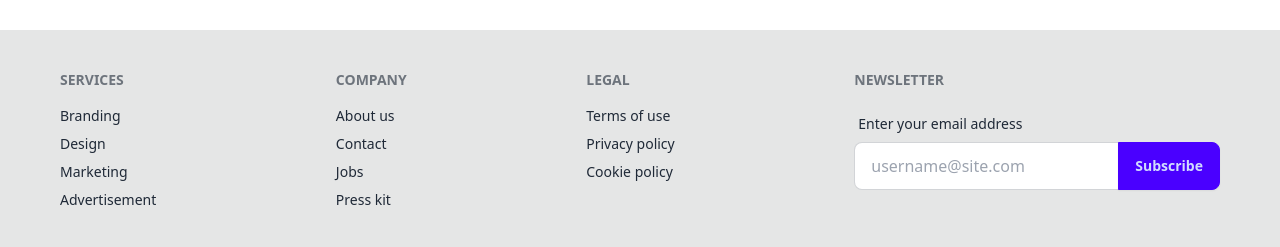
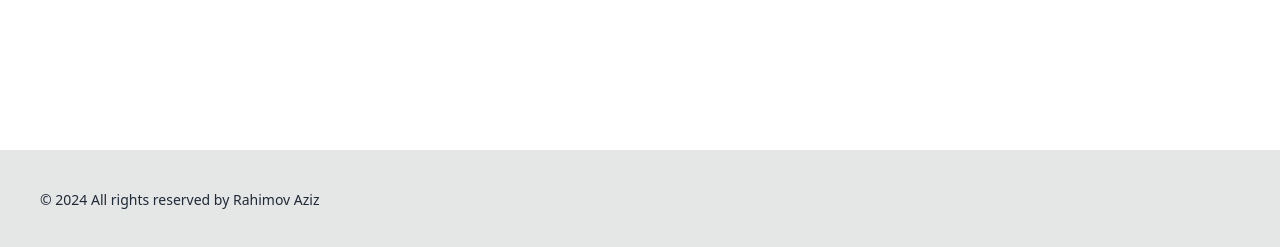
Before and after one commit to azizrahimov2509/Imtihon8oyRahimov, a React (Vite) app: page /cart in a window 1280 px wide. Shown: the part 550-797 px from the top of the page. Built offline with nearby package versions, Linux system fonts and the light colour scheme; no server answers; the database is empty; sample sign-in values are in the browser's storage.

Commit message:
kitchenapp

```diff
--- a/src/components/Layout/index.tsx
+++ b/src/components/Layout/index.tsx
@@ -1,5 +1,5 @@
 import { useEffect } from "react";
-import { Outlet, useNavigate } from "react-router-dom";
+import { Link, Outlet, useNavigate } from "react-router-dom";
 import Header from "../Header";
 
 interface User {
@@ -26,43 +26,13 @@ export default function Layout() {
         <Outlet />
       </main>
       <footer className="footer p-10 bg-base-300 text-base-content">
-        <div className="container footer justify-between">
-          <nav>
-            <h6 className="footer-title">Services</h6>
-            <a className="link link-hover">Branding</a>
-            <a className="link link-hover">Design</a>
-            <a className="link link-hover">Marketing</a>
-            <a className="link link-hover">Advertisement</a>
-          </nav>
-          <nav>
-            <h6 className="footer-title">Company</h6>
-            <a className="link link-hover">About us</a>
-            <a className="link link-hover">Contact</a>
-            <a className="link link-hover">Jobs</a>
-            <a className="link link-hover">Press kit</a>
-          </nav>
-          <nav>
-            <h6 className="footer-title">Legal</h6>
-            <a className="link link-hover">Terms of use</a>
-            <a className="link link-hover">Privacy policy</a>
-            <a className="link link-hover">Cookie policy</a>
-          </nav>
-          <form>
-            <h6 className="footer-title">Newsletter</h6>
-            <fieldset className="form-control w-80">
-              <label className="label">
-                <span className="label-text">Enter your email address</span>
-              </label>
-              <div className="join">
-                <input
-                  type="text"
-                  placeholder="username@site.com"
-                  className="input input-bordered join-item"
-                />
-                <button className="btn btn-primary join-item">Subscribe</button>
-              </div>
-            </fieldset>
-          </form>
+        <div className="text-center">
+          <p>
+            &copy; 2024 All rights reserved by{" "}
+            <Link to="https://github.com/azizrahimov2509/Imtihon8oyRahimov">
+              Rahimov Aziz
+            </Link>
+          </p>
         </div>
       </footer>
     </>
--- a/src/pages/Cart/index.tsx
+++ b/src/pages/Cart/index.tsx
@@ -41,9 +41,9 @@ const Cart: React.FC = () => {
           const data = doc.data() as DocumentData;
           return {
             id: doc.id,
-            title: data.title || "Unknown Title", // Default value if missing
-            quantity: data.quantity || 0, // Default value if missing
-            photoURL: data.photoURL || "", // Default value if missing
+            title: data.title || "Unknown Title",
+            quantity: data.quantity || 0,
+            photoURL: data.photoURL || "",
           };
         });
 
--- a/src/pages/Statistics/index.tsx
+++ b/src/pages/Statistics/index.tsx
@@ -55,7 +55,6 @@ const Statistics: React.FC = () => {
   useEffect(() => {
     const fetchData = async () => {
       try {
-        // Fetch preparation time data from 'recipes'
         const recipesCollectionRef = collection(db, "recipes");
         const recipesSnapshot = await getDocs(recipesCollectionRef);
         const recipesData = recipesSnapshot.docs.map(
@@ -121,7 +120,6 @@ const Statistics: React.FC = () => {
       }
     };
 
-    // Function to fetch the title from 'recipes' collection by ID
     const fetchTitleFromRecipe = async (id: string): Promise<string> => {
       try {
         const recipesCollectionRef = collection(db, "recipes");
```
